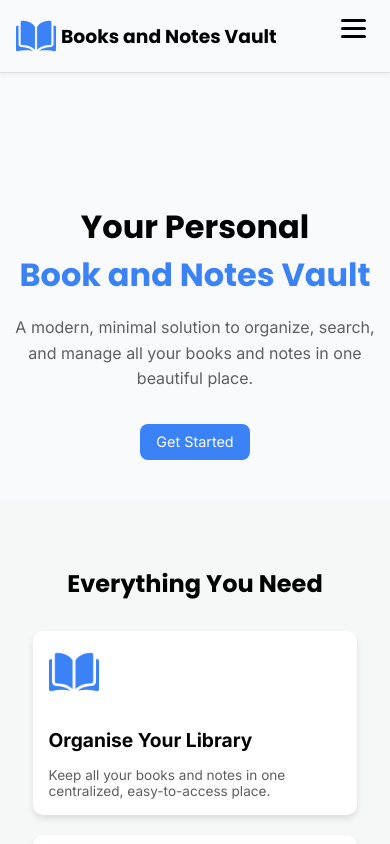
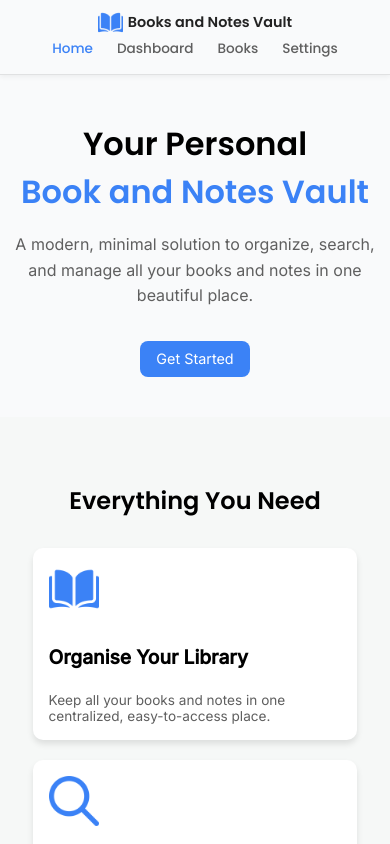
Before and after one commit to Oluwatomi-Thompson/Summative-Assingnement, a plain HTML site: page index.html in a window 390 px wide. Shown: the top 844 px of the page. Drawn offline with Linux system fonts and the light colour scheme.

Commit message:
Cleaner look

```diff
--- a/css/style.css
+++ b/css/style.css
@@ -1,17 +1,17 @@
-/* ------ Styles for desktop view -----*/
-
-*{
+/* -------------------- Global Styles -------------------- */
+* {
   margin: 0;
   padding: 0;
   box-sizing: border-box;
 }
 
-body{
+body {
   background-color: #F9FAFB;
+  font-family: 'Poppins', sans-serif;
 }
 
-
-.nav-bar{
+/* -------------------- Navbar -------------------- */
+.nav-bar {
   display: flex;
   flex-direction: row;
   align-items: center;
@@ -19,8 +19,6 @@ body{
   padding: 1rem 1.5rem;
   top: 0;
   z-index: 100;
-    font-family: Poppins;
-
   position: fixed;
   width: 100%;
   background-color: #F9FAFB;
@@ -28,26 +26,32 @@ body{
   box-shadow: 0 2px 5px rgba(0, 0, 0, 0.05);
 }
 
-.logo{
+.logo {
   display: flex;
   flex-direction: row;
   gap: 5px;
   align-items: center;
 }
 
-.logo img{
-    height: 40px;
+.logo img {
+  height: 35px;
   width: auto;
 }
 
-.nav-links{
+.logo h3 {
+  font-size: 1.1rem;
+  font-weight: 600;
+  color: #222;
+}
+
+.nav-links {
   list-style: none;
   display: flex;
   flex-direction: row;
   gap: 20px;
 }
 
-.nav-links a{
+.nav-links a {
   display: inline-block;
   text-decoration: none;
   color: rgb(95, 95, 95);
@@ -57,46 +61,51 @@ body{
   transition: background-color 0.3s ease, color 0.3s ease, transform 0.2s ease;
 }
 
-.nav-links a:hover{
+.nav-links a:hover {
   color: black;
-    border: none;
   background-color: hsl(210, 17%, 95%);
   transform: translateY(-2px);
 }
 
-.intro{
+.nav-links .active {
+  color: #3B82F6;
+}
+
+/* -------------------- Main Section -------------------- */
+main {
+  padding-top: 80px;
+}
+
+.intro {
   display: flex;
   flex-direction: column;
   justify-content: center;
   align-items: center;
   margin-top: 50px;
+  text-align: center;
 }
 
-.header-intro{
-    font-size: 3.75rem;
-    font-family: Poppins;
+.header-intro {
+  font-size: 3.5rem;
+  font-family: 'Poppins', sans-serif;
 }
 
-#header-intro2{
+#header-intro2 {
   color: #3B82F6;
 }
 
-main{
-    padding-top:80px;
-}
-.main-p{
-    font-family: Inter;
+.main-p {
+  font-family: 'Inter', sans-serif;
   color: rgb(95, 95, 95);
   font-size: 1.25rem;
   max-width: 600px;
   margin: 1rem auto 2rem auto;
   line-height: 1.6;
-    color: rgb(95, 95, 95);
   text-align: center;
 }
 
-.Get-Started{
-    font-family: Inter;
+.Get-Started {
+  font-family: 'Inter', sans-serif;
   text-decoration: none;
   color: white;
   background-color: #3B82F6;
@@ -105,33 +114,35 @@ main{
   transition: all 0.3s ease-in-out;
 }
 
-.Get-Started:hover{
+.Get-Started:hover {
   background-color: #5a99ff;
   transform: translateY(-3px);
 }
 
-
-.more-info{
-    background-color:  #f6f8f7;
+/* -------------------- More Info Section -------------------- */
+.more-info {
+  background-color: #f6f8f7;
   padding: 1rem 1.5rem;
   margin-top: 40px;
 }
-.mi-text{
-    font-family: Poppins;
+
+.mi-text {
+  font-family: 'Poppins', sans-serif;
   text-align: center;
   margin-top: 100px;
   font-size: 1.875rem;
 }
 
-.card-section{
+.card-section {
   display: flex;
-    gap:25px;
+  gap: 25px;
   justify-content: space-around;
   align-items: center;
   margin-top: 50px;
+  flex-wrap: wrap;
 }
 
-.cards{
+.cards {
   display: flex;
   flex-direction: column;
   align-items: flex-start;
@@ -144,80 +155,89 @@ main{
   gap: 15px;
 }
 
-.cards img{
+.cards img {
   height: 50px;
   width: auto;
   object-fit: contain;
   margin-bottom: 1rem;
 }
 
-.cards h3{
-    font-family: Inter;
+.cards h3 {
+  font-family: 'Inter', sans-serif;
   font-size: 1.5rem;
-    margin-bottom: 0 0 0.5rem 0;
+  margin-bottom: 0.5rem;
 }
 
-.cards p{
+.cards p {
   margin: 0;
   font-size: 0.95rem;
-    font-family: Inter;
+  font-family: 'Inter', sans-serif;
   color: rgb(95, 95, 95);
-    display: -webkit-box;
-    -webkit-line-clamp: 3;
-    -webkit-box-orient: vertical;
-    overflow: hidden;
-    text-overflow: ellipsis;
 }
 
-.cards:hover{
+.cards:hover {
   transform: translateY(-10px);
   box-shadow: 0 8px 16px rgba(0, 0, 0, 0.2);
 }
 
-.footer{
+/* -------------------- Footer -------------------- */
+.footer {
   text-align: center;
   padding: 1rem;
   margin-top: 50px;
 }
 
-.footer h2{
-    font-family: Poppins;
+.footer h2 {
+  font-family: 'Poppins', sans-serif;
   font-size: 1.5rem;
   margin-bottom: 0.5rem;
   margin-top: 0.5rem;
 }
 
-.footer p{
-    font-family: Inter;
+.footer p {
+  font-family: 'Inter', sans-serif;
   color: rgb(95, 95, 95);
   font-size: 1rem;
   margin-top: 0.5rem;
 }
 
-.footer a{
+.footer a {
   color: #3B82F6;
   text-decoration: none;
 }
 
-.menu{
-    display: none;
+/* -------------------- Tablet View -------------------- */
+@media (max-width: 768px) {
+  .nav-bar {
     flex-direction: column;
-    cursor: pointer;
-    gap: 5px;
+    align-items: center;
+    padding: 0.8rem 1rem;
   }
 
-.menu span{
-    height: 3px;
-    width: 25px;
-    background-color: black;
-    border-radius: 5px;
-    transition: all 0.3s ease;
+  .logo img {
+    height: 30px;
   }
 
-/* ------ Styles for Tablet  -----*/
-@media (max-width: 768px) {
+  .logo h3 {
+    font-size: 1rem;
+  }
 
-    .intro .header-intro {
+  .nav-links {
+    gap: 12px;
+    flex-wrap: wrap;
+    justify-content: center;
+  }
+
+  .nav-links a {
+    font-size: 0.9rem;
+    padding: 0.4rem 0.6rem;
+  }
+
+  .intro {
+    margin-top: 60px;
+  }
+
+  .header-intro {
     font-size: 2.5rem;
     text-align: center;
   }
@@ -227,71 +247,43 @@ main{
     max-width: 90%;
   }
 
-    .Get-Started {
-        padding: 0.7rem 1.2rem;
-        font-size: 0.95rem;
+  .cards {
+    width: 90%;
+  }
 }
 
-    .card-section {
+/* -------------------- Mobile View -------------------- */
+@media (max-width: 480px) {
+  .nav-bar {
     flex-direction: column;
-        gap: 30px;
+    align-items: center;
+    padding: 0.6rem 1rem;
+  }
+
+  .logo img {
+    height: 25px;
+  }
+
+  .logo h3 {
+    font-size: 0.9rem;
+  }
+
+  .nav-links {
+    gap: 8px;
+    flex-wrap: wrap;
+    justify-content: center;
+  }
+
+  .nav-links a {
+    font-size: 0.85rem;
+    padding: 0.3rem 0.5rem;
+  }
+
+  .intro {
     margin-top: 40px;
   }
 
-    .cards {
-        width: 90%;
-        padding: 1.5rem;
-    }
-
-    .cards h3 {
-        font-size: 1.3rem;
-    }
-
-    .cards p {
-        font-size: 0.9rem;
-    }
-}
-
-/* ------ Mobile (360px) ----- */
-@media (max-width: 480px) {
-
-    .menu{
-        display: flex;
-    }
-
-    .nav-bar {
-        flex-direction: column;
-        align-items: flex-start;
-        padding: 1rem;
-        position: relative;
-    }
-
-    .menu{
-        display: flex;
-        position: absolute;
-        top: 1.2rem;
-        right: 1.5rem;
-    }
-
-    .nav-links {
-        display: none;
-        flex-direction: column;
-        gap: 10px;
-        width: 100%;
-        margin-top: 60px;
-    }
-
-    .nav-links.active {
-        display: flex;
-    }
-
-    .nav-links a {
-        width: 100%;
-        text-align: left;
-        padding: 0.5rem 1rem;
-    }
-
-    .intro .header-intro {
+  .header-intro {
     font-size: 2rem;
     text-align: center;
   }
--- a/index.html
+++ b/index.html
@@ -4,34 +4,27 @@
     <meta charset="UTF-8">
     <meta name="viewport" content="width=device-width, initial-scale=1.0">
     <title>Book Vault | Home</title>
+
     <link rel="preconnect" href="https://fonts.googleapis.com">
     <link rel="preconnect" href="https://fonts.gstatic.com" crossorigin>
-    <link href="https://fonts.googleapis.com/css2?family=Inter:ital,opsz,wght@0,14..32,100..900;1,14..32,100..900&family=Poppins:ital,wght@0,100;0,200;0,300;0,400;0,500;0,600;0,700;0,800;0,900;1,100;1,200;1,300;1,400;1,500;1,600;1,700;1,800;1,900&display=swap" rel="stylesheet">
+    <link href="https://fonts.googleapis.com/css2?family=Inter:wght@400;500&family=Poppins:wght@500;600&display=swap" rel="stylesheet">
+
     <link rel="stylesheet" href="css/style.css">
 </head>
+<body>
 
-<body>
 <header class="header">
-
     <nav class="nav-bar">
         <div class="logo">
             <img src="images/logo.png" alt="logo (a book)">
             <h3>Books and Notes Vault</h3>
         </div>
-
-            <div class="menu">
-                <span></span>
-                <span></span>
-                <span></span>
-            </div>
-
         <ul class="nav-links">
             <li><a href="index.html" class="active">Home</a></li>
             <li><a href="dashboard.html">Dashboard</a></li>
             <li><a href="books.html">Books</a></li>
             <li><a href="settings.html">Settings</a></li>
         </ul>
-
     </nav>
 </header>
 
@@ -40,53 +33,43 @@
         <h1 class="header-intro">Your Personal</h1>
         <h1 class="header-intro" id="header-intro2">Book and Notes Vault</h1>
         <p class="main-p">A modern, minimal solution to organize, search, and manage all your books and notes in one beautiful place.</p>
-
         <a href="" class="Get-Started">Get Started</a>
     </section>
 
     <section class="more-info">
         <h2 class="mi-text">Everything You Need</h2>
-
         <div class="card-section">
             <div class="cards">
                 <img src="images/logo.png" alt="" class="image">
                 <h3>Organise Your Library</h3>
                 <p>Keep all your books and notes in one centralized, easy-to-access place.</p>
             </div>
-
             <div class="cards">
                 <img src="images/search.png" alt="" class="image">
                 <h3>Quick Search</h3>
                 <p>Find any book instantly with powerful search and filtering options.</p>
             </div>
-
         </div>
-
         <div class="card-section">
             <div class="cards">
                 <img src="images/trend.png" alt="" class="image">
                 <h3>Track Progress</h3>
                 <p>Monitor your reading habits with insightful statistics and trends.</p>
             </div>
-
             <div class="cards">
                 <img src="images/lock.png" alt="" class="image">
                 <h3>Secure Storage</h3>
                 <p>Your data is stored locally and you can export it anytime.</p>
             </div>
-
         </div>
-
-
     </section>
 </main>
 
 <footer class="footer">
     <h2>Contact Us</h2>
     <p>Have questions or feedback?</p>
-        <p>Email: <a href="Emailto:o.thompson@alusudent.com">o.thompson@alusutdent.com</a></p>
+    <p>Email: <a href="mailto:o.thompson@alusudent.com">o.thompson@alusutdent.com</a></p>
 </footer>
 
-    <script src="js/main.js"></script>
 </body>
 </html>
--- a/js/main.js
+++ /dev/null
@@ -1,7 +0,0 @@
-
-const hamburger = document.querySelector(".menu");
-const navLinks = document.querySelector(".nav-links");
-
-menu.addEventListener("click", () => {
-    navLinks.classList.toggle("active");
-});
```
Lines whose indentation alone changed are shown as unchanged.
